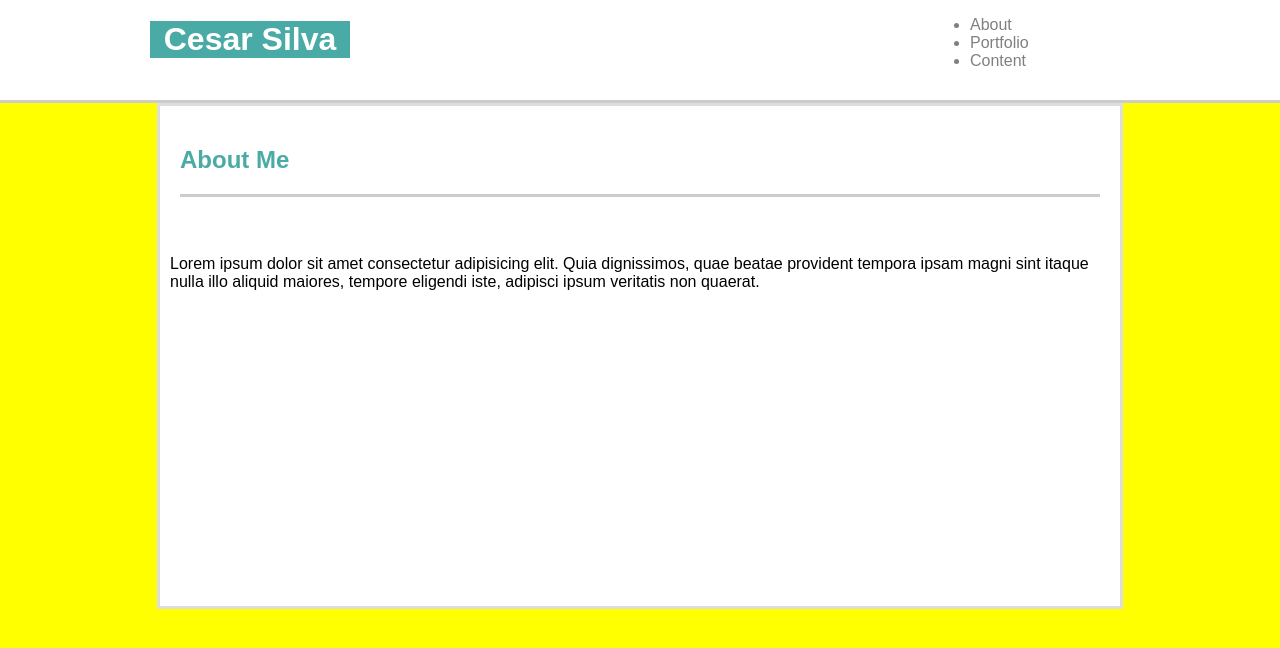
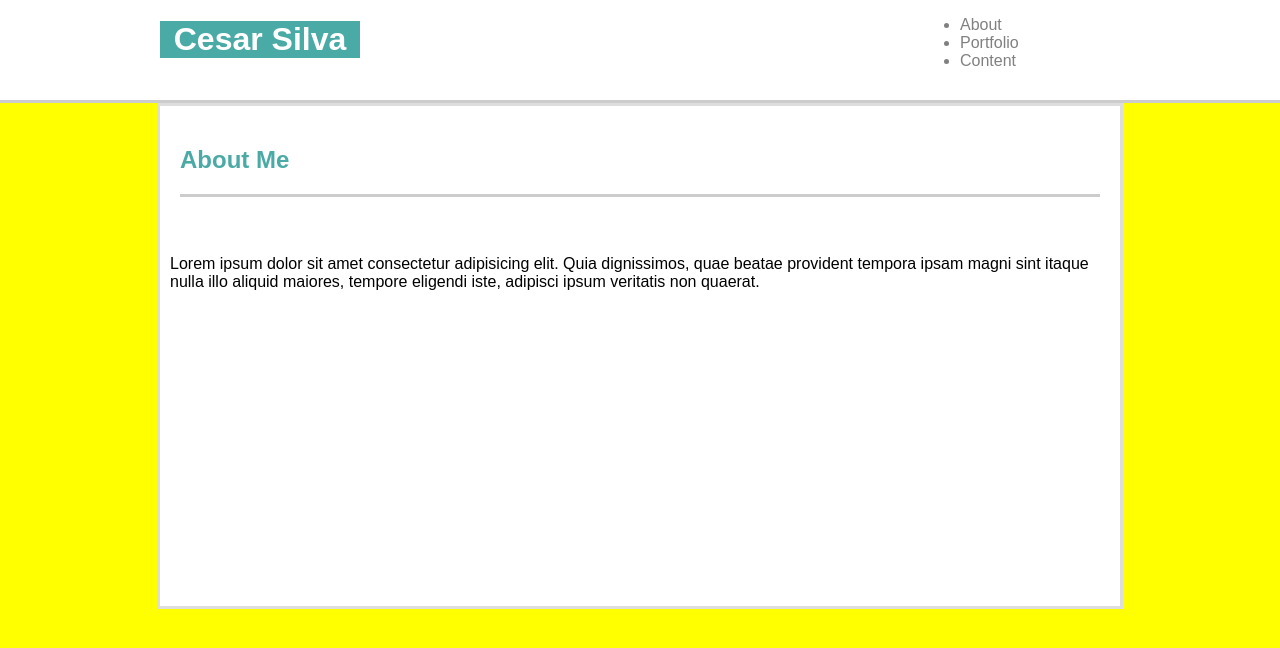
Before and after one commit to Manofsilva/Basic-Portfolio, a plain HTML site: page index.html in a window 1280 px wide. Drawn offline with Linux system fonts and the light colour scheme.

Commit message:
fixed the header boundaries

```diff
--- a/assets/css/style.css
+++ b/assets/css/style.css
@@ -14,10 +14,14 @@ header {
     border-color: #cccccc;
 }
 
+.container {
+    width: 960px;
+    height: 100px;
+    margin: auto;
+}
 /* added the white, maybe not necessary? or auto? */
 .containerleft {
     width: 200px;
-    margin-left: 150px;
     padding: 0px;
     background-color: #ffffff;
     float: left;
@@ -25,7 +29,6 @@ header {
 
 .containerright {
     width: 200px;
-    margin-right: 150px;
     padding: 0px;
     background-color: #ffffff;
     float: right;
--- a/index.html
+++ b/index.html
@@ -8,6 +8,7 @@
 </head>
 <body>
     <header>
+        <div class="container">
             <div class="containerleft">
 
                 <!-- not sure if there should be another div tag in the container div aside from nametag -->
@@ -25,6 +26,7 @@
                         <li>Portfolio</li>
                         <li>Content</li>
                     </ul>
+                </div>
             </div>
         </div>
     </header>
```
Lines whose indentation alone changed are shown as unchanged.
